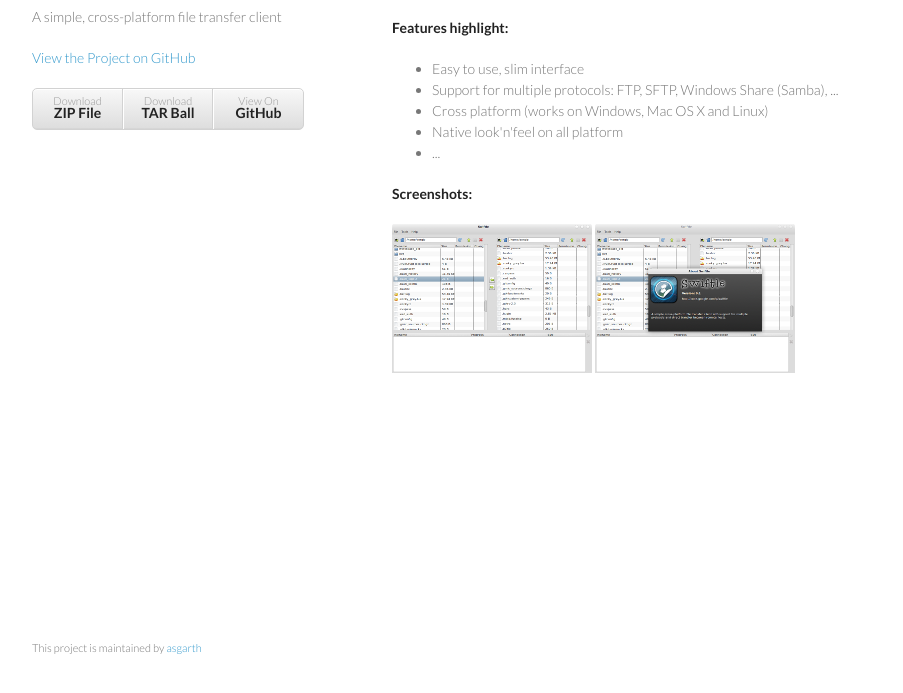
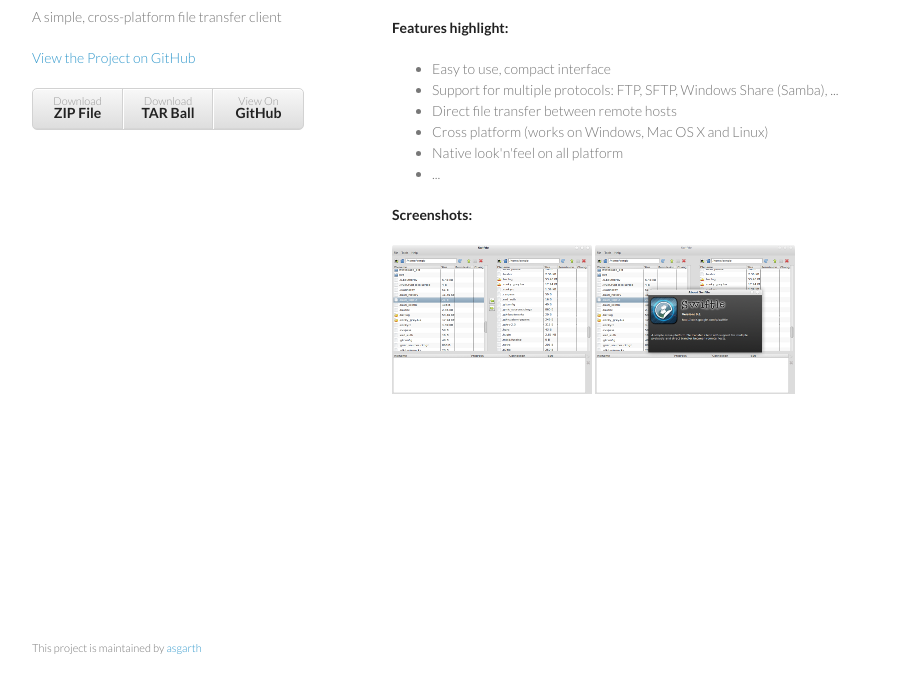
Before and after one commit to asgarth/swiftle, a plain HTML site: page index.html in a window 1280 px wide. Shown: the part 103-796 px from the top of the page, without its empty margins (178-1081 px from the left). Drawn offline with Linux system fonts and the light colour scheme.

Commit message:
updated features list

```diff
--- a/index.html
+++ b/index.html
@@ -34,8 +34,9 @@
         <p><strong>Features highlight:</strong></p>
 
         <ul>
-          <li>Easy to use, slim interface</li>
+          <li>Easy to use, compact interface</li>
           <li>Support for multiple protocols: FTP, SFTP, Windows Share (Samba), ...</li>
+          <li>Direct file transfer between remote hosts</li>
           <li>Cross platform (works on Windows, Mac OS X and Linux) </li>
           <li>Native look'n'feel on all platform</li>
           <li>...</li>
```
